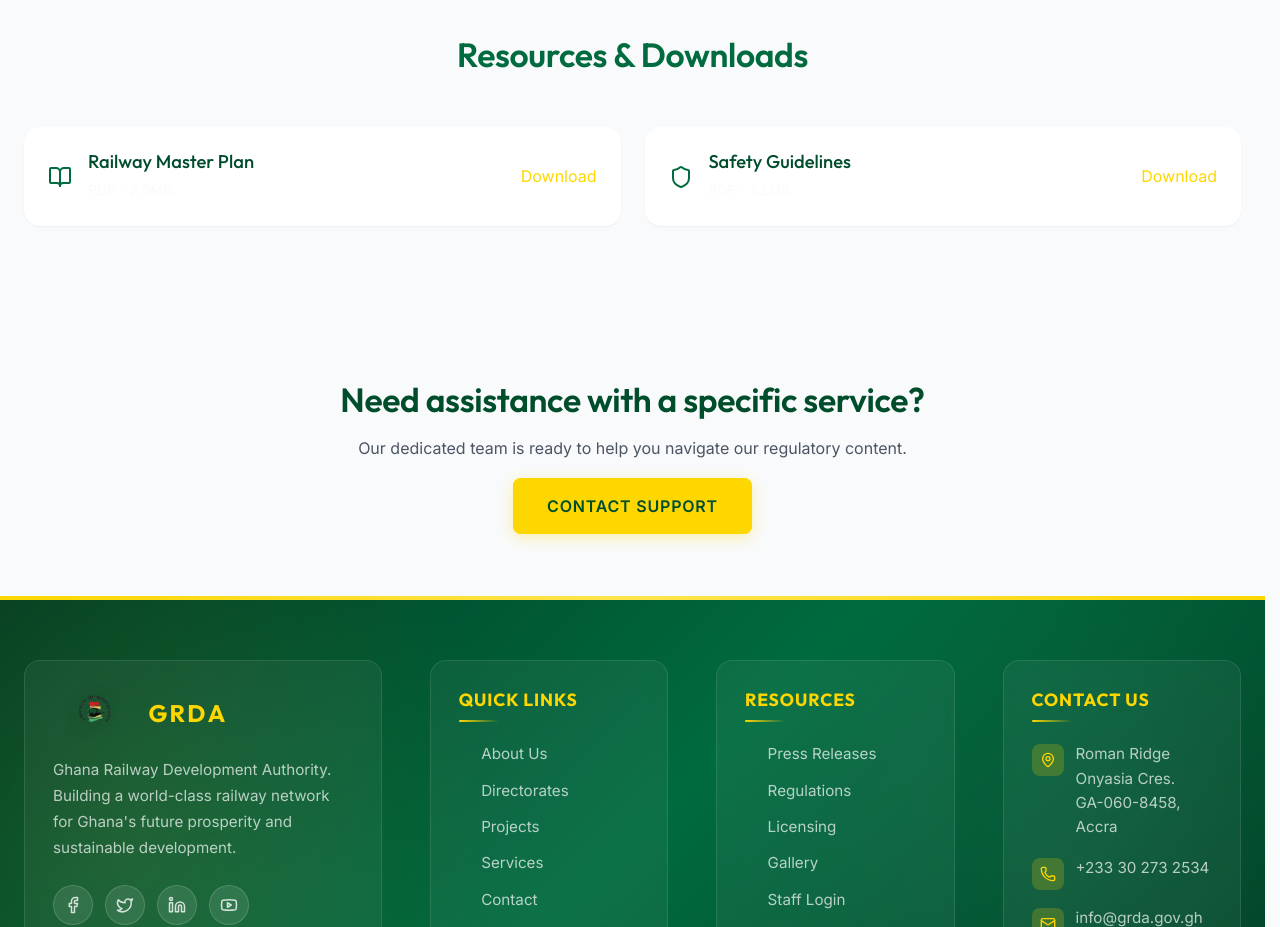
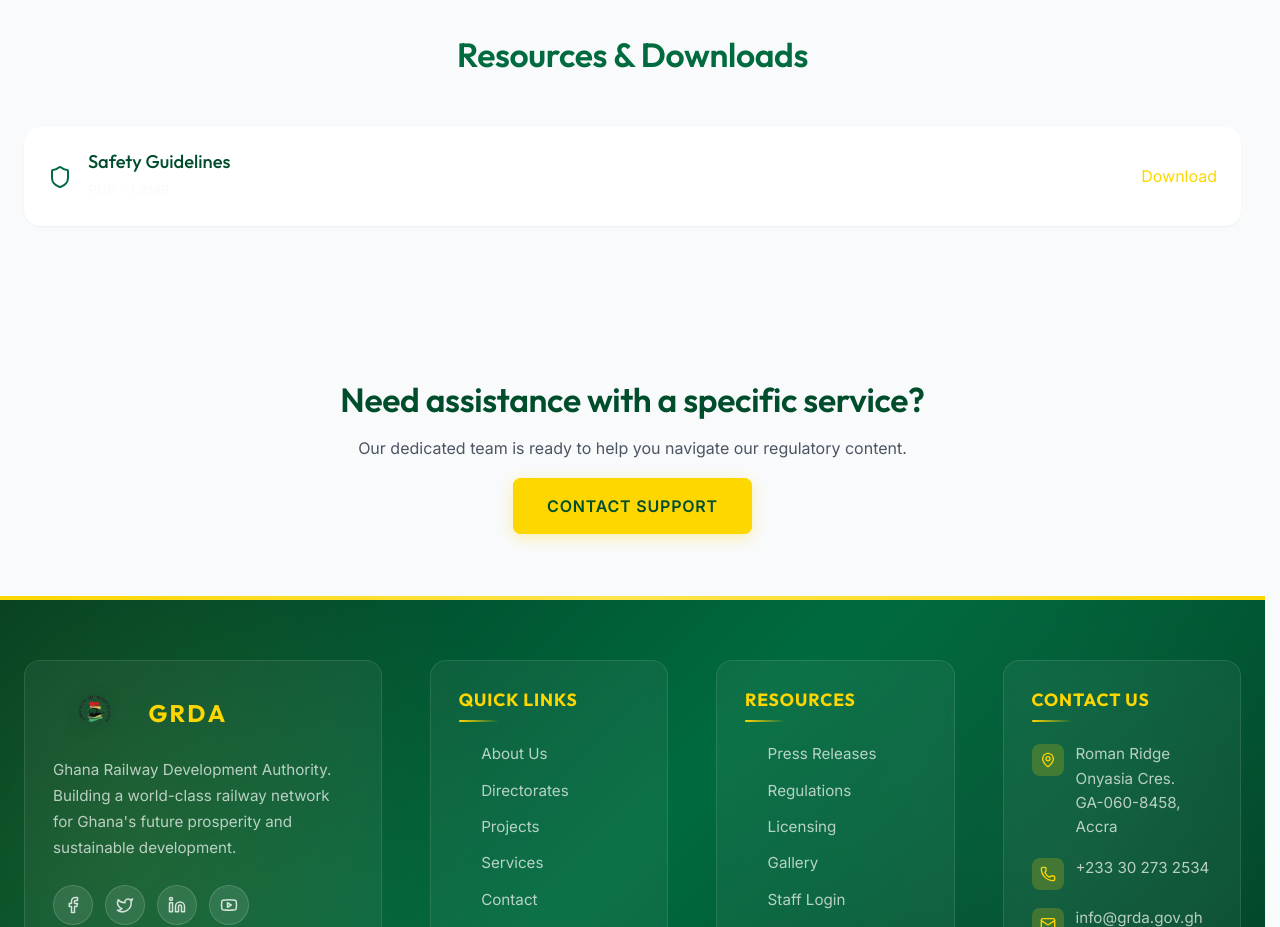
Before and after one commit to kevinboat82/grda-website, a React (Vite) app: page /services in a window 1280 px wide. Shown: the part 3280-4207 px from the top of the page. Built offline with nearby package versions, Linux system fonts and the light colour scheme.

Commit message:
chore: remove railway master plan download link

```diff
--- a/src/pages/Services.jsx
+++ b/src/pages/Services.jsx
@@ -127,14 +127,6 @@ const Services = () => {
                     </div>
                     <div className="resources-grid" style={{ display: 'grid', gridTemplateColumns: 'repeat(auto-fit, minmax(280px, 1fr))', gap: '1.5rem' }}>
                         <div className="resource-card" style={{ background: 'white', padding: '1.5rem', borderRadius: 'var(--radius-lg)', boxShadow: 'var(--shadow-sm)', display: 'flex', alignItems: 'center', gap: '1rem' }}>
-                            <BookOpen size={24} color="var(--color-primary)" />
-                            <div>
-                                <h4 style={{ marginBottom: '0.25rem' }}>Railway Master Plan</h4>
-                                <span style={{ fontSize: '0.875rem', color: 'var(--color-text-light)' }}>PDF - 2.5MB</span>
-                            </div>
-                            <a href="#" style={{ marginLeft: 'auto', color: 'var(--color-secondary)' }}>Download</a>
-                        </div>
-                        <div className="resource-card" style={{ background: 'white', padding: '1.5rem', borderRadius: 'var(--radius-lg)', boxShadow: 'var(--shadow-sm)', display: 'flex', alignItems: 'center', gap: '1rem' }}>
                             <Shield size={24} color="var(--color-primary)" />
                             <div>
                                 <h4 style={{ marginBottom: '0.25rem' }}>Safety Guidelines</h4>
```
